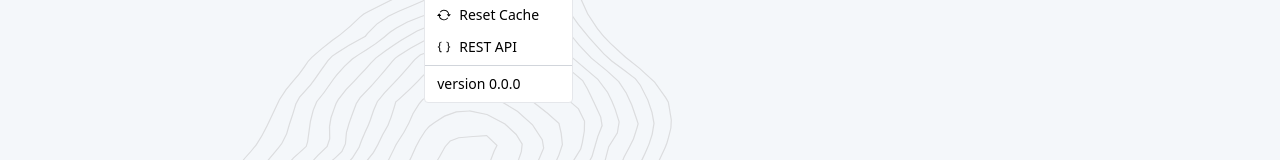
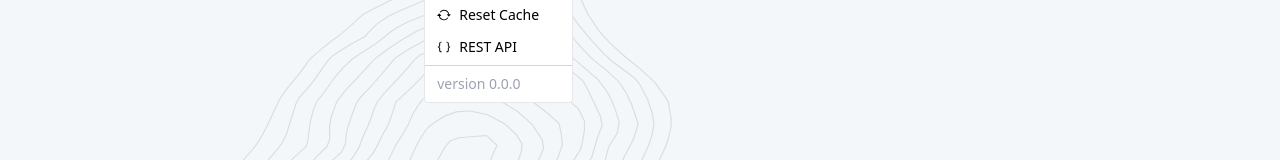
Before and after one commit to komodorio/helm-dashboard, a React (Vite) app in the folder dashboard/: page / in a window 1280 px wide. Both pictures are taken after a click on the button "Help". Shown: the part 127-287 px from the top of the page. Built offline with nearby package versions, Linux system fonts and the light colour scheme.

Commit message:
Popup closed on outside click

```diff
--- a/dashboard/src/components/common/DropDown.tsx
+++ b/dashboard/src/components/common/DropDown.tsx
@@ -1,4 +1,4 @@
-import { ReactNode, useState } from "react";
+import { ReactNode, useEffect, useRef, useState } from "react";
 import ArrowDownIcon from "../../assets/arrow-down-icon.svg";
 
 export type DropDownItem = {
@@ -27,6 +27,29 @@ function DropDown({ items }: DropDownProps) {
     Y: 0,
   });
 
+  const modalRef = useRef<HTMLDivElement>(null);
+
+  useEffect(() => {
+    if (popupState.isOpen) {
+      document.addEventListener("mousedown", handleClickOutside);
+    } else {
+      document.removeEventListener("mousedown", handleClickOutside);
+    }
+
+    return () => {
+      document.removeEventListener("mousedown", handleClickOutside);
+    };
+  }, [popupState.isOpen]);
+
+  const handleClickOutside = (event: MouseEvent) => {
+    if (modalRef.current && !modalRef.current.contains(event.target as Node)) {
+      setPopupState((prev) => ({
+        ...prev,
+        isOpen: false,
+      }));
+    }
+  };
+
   return (
     <>
       <div className="relative flex flex-col items-center">
@@ -48,6 +71,7 @@ function DropDown({ items }: DropDownProps) {
       </div>
       {popupState.isOpen && (
         <div
+          ref={modalRef}
           className={`flex flex-col py-1 gap-1 bg-white mt-3 absolute rounded border top-[${popupState.Y}] left-[${popupState.X}] border-gray-200`}
         >
           {items.map((item) => (
@@ -60,7 +84,11 @@ function DropDown({ items }: DropDownProps) {
                     item.onClick?.();
                     setPopupState((prev) => ({ ...prev, isOpen: false }));
                   }}
-                  className="cursor-pointer font-normal flex items-center gap-2 py-1 pl-3 pr-7 hover:bg-[#E9ECEF]"
+                  className={`cursor-pointer font-normal flex items-center gap-2 py-1 pl-3 pr-7 hover:bg-[#E9ECEF] ${
+                    item.isDisabled
+                      ? "cursor-default hover:bg-transparent text-gray-400"
+                      : ""
+                  }`}
                 >
                   {item.icon && <span> {item.icon ?? null}</span>}
                   <span>{item.text}</span>
--- a/dashboard/src/layout/Header.tsx
+++ b/dashboard/src/layout/Header.tsx
@@ -92,7 +92,7 @@ export default function Header() {
                     onClick: openAPI,
                   },
                   { id: "6", isSeparator: true },
-                  { id: "7", text: "version 0.0.0" },
+                  { id: "7", text: "version 0.0.0", isDisabled: true },
                 ]}
               ></DropDown>
             </li>
```
